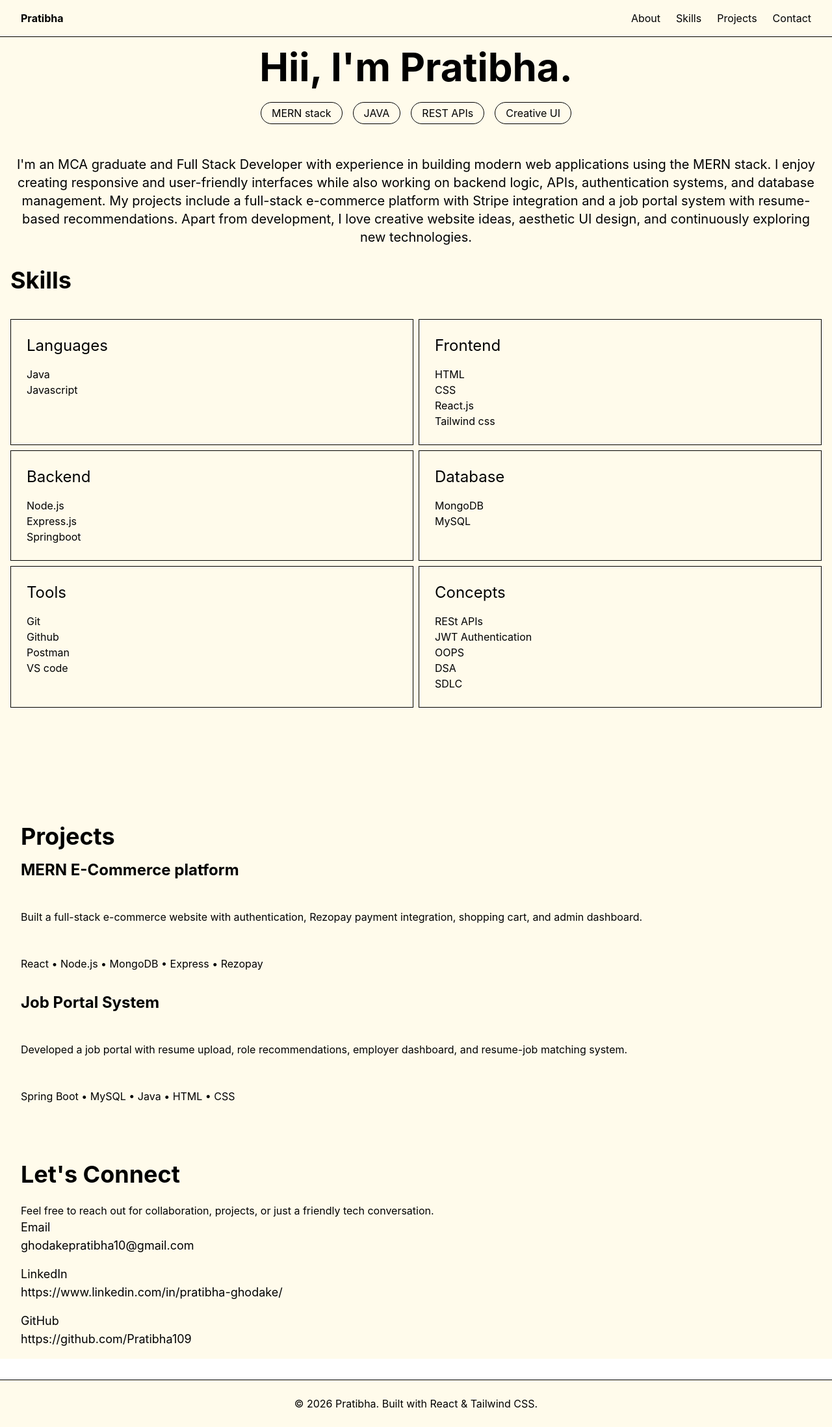
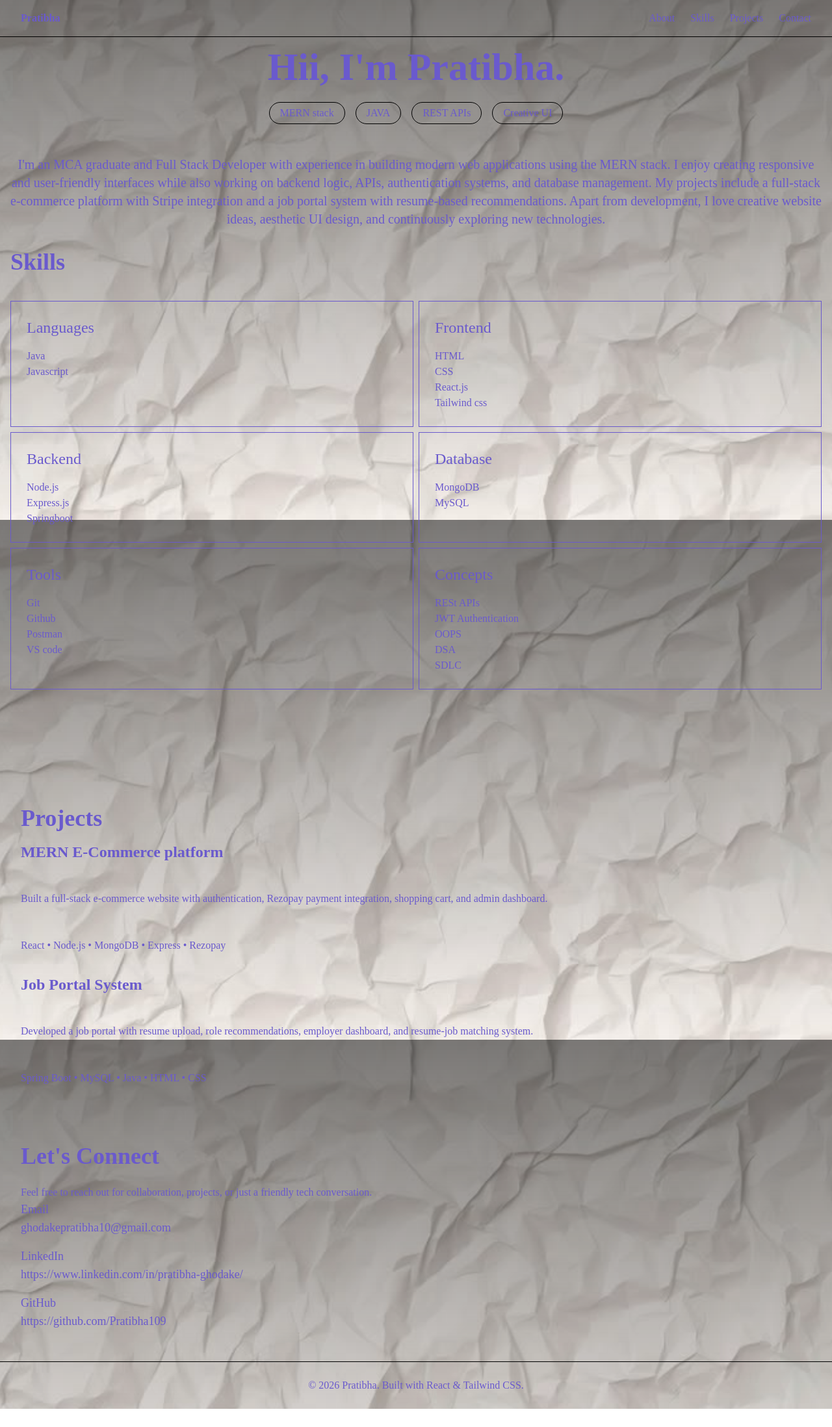
Before and after one commit to Pratibha109/Portfolio, a React app: page / in a window 1280 px wide. Shown: the whole page at 65% size. After the commit the page ends 2168 px from the top, so only its background shows below. Built offline with nearby package versions, Linux system fonts and the light colour scheme; the HTML template or start-up script is replaced by a standard one.

Commit message:
just a commit

```diff
--- a/src/App.jsx
+++ b/src/App.jsx
@@ -21,5 +21,3 @@ function App() {
 }
 
 export default App
-
-//b
--- a/src/index.css
+++ b/src/index.css
@@ -1 +1,18 @@
 @import "tailwindcss";
+
+body {
+  margin: 0;
+  padding: 0;
+
+  background:
+    linear-gradient(rgba(0,0,0,0.5), rgba(0,0,0,0)),
+    url("./assets/bg.jpg");
+
+  background-size: cover;
+  background-position: center;
+  background-repeat: no-repeat;
+  background-attachment: fixed;
+
+  color: slateblue;
+  font-family: "Pacifico", cursive;
+}
--- a/src/sections/About.jsx
+++ b/src/sections/About.jsx
@@ -1,6 +1,6 @@
 function About() {
     return(
-        <section id="About" className="flex flex-col justify-center text-center px-4 py-4 bg-amber-50">
+        <section id="About" className="flex flex-col justify-center text-center px-4 py-4 ">
             <p className="mt-4 text-xl">
                 I'm an MCA graduate and Full Stack Developer with experience in building modern web applications using the MERN stack.
 
--- a/src/sections/Contact.jsx
+++ b/src/sections/Contact.jsx
@@ -1,7 +1,7 @@
 function Contact() {
     return(
         <section id="Contact">
-            <div className="mb-8 px-8 py-4 flex-wrap bg-amber-50">
+            <div className="mb-8 px-8 py-4 flex-wrap ">
                 <h2 className="text-4xl font-bold mb-6">Let's Connect</h2>
                 <p>Feel free to reach out for collaboration, projects, or just a friendly tech conversation.</p>
                 <ul className="space-y-4 text-lg">
--- a/src/sections/Footer.jsx
+++ b/src/sections/Footer.jsx
@@ -1,6 +1,6 @@
 function Footer() {
     return(
-        <footer className="border-t border-black px-8 py-6 text-center bg-amber-50">
+        <footer className="border-t border-black px-8 py-6 text-center ">
             <p>© 2026 Pratibha. Built with React & Tailwind CSS.</p>
         </footer>
     )
--- a/src/sections/Hero.jsx
+++ b/src/sections/Hero.jsx
@@ -1,6 +1,6 @@
 function Hero() {
     return(
-        <section className="flex flex-col justify-center text-center px-4 py-4 bg-amber-50">
+        <section className="flex flex-col justify-center text-center px-4 py-4 ">
             <h1 className="text-6xl font-bold">
                 Hii, I'm Pratibha.
             </h1>
--- a/src/sections/Navbar.jsx
+++ b/src/sections/Navbar.jsx
@@ -1,6 +1,6 @@
 function Navbar() {
     return(
-        <nav className="sticky top-0 z-50 flex flex-wrap justify-between items-center px-8 py-4 border-b border-black bg-amber-50">
+        <nav className="sticky top-0 z-50 flex flex-wrap justify-between items-center px-8 py-4 border-b border-black ">
             <h1 className="font-bold">Pratibha</h1>
 
             <ul className="flex gap-6">
--- a/src/sections/Projects.jsx
+++ b/src/sections/Projects.jsx
@@ -1,6 +1,6 @@
 function Projects() {
     return(
-        <section id="Projects" className=" px-8 py-18 bg-amber-50 ">
+        <section id="Projects" className=" px-8 py-18  ">
      {/* </section>   <section className="min-h-screen px-8 py-20 bg-amber-50 "> */}
             <h2 className="text-4xl font-bold mb-4">Projects</h2>
 
--- a/src/sections/Skills.jsx
+++ b/src/sections/Skills.jsx
@@ -1,6 +1,6 @@
 function Skills() {
     return(
-        <section id="Skills" className="min-h-screen px-4 py-4 bg-amber-50">
+        <section id="Skills" className="min-h-screen px-4 py-4 ">
             <h2 className="text-4xl font-bold mb-10">Skills</h2>
             <div className="grid grid-cols-2 gap-2">
                 <div className="border p-6">
```
Also changed, not shown: src/assets/bg.jpg (added).
